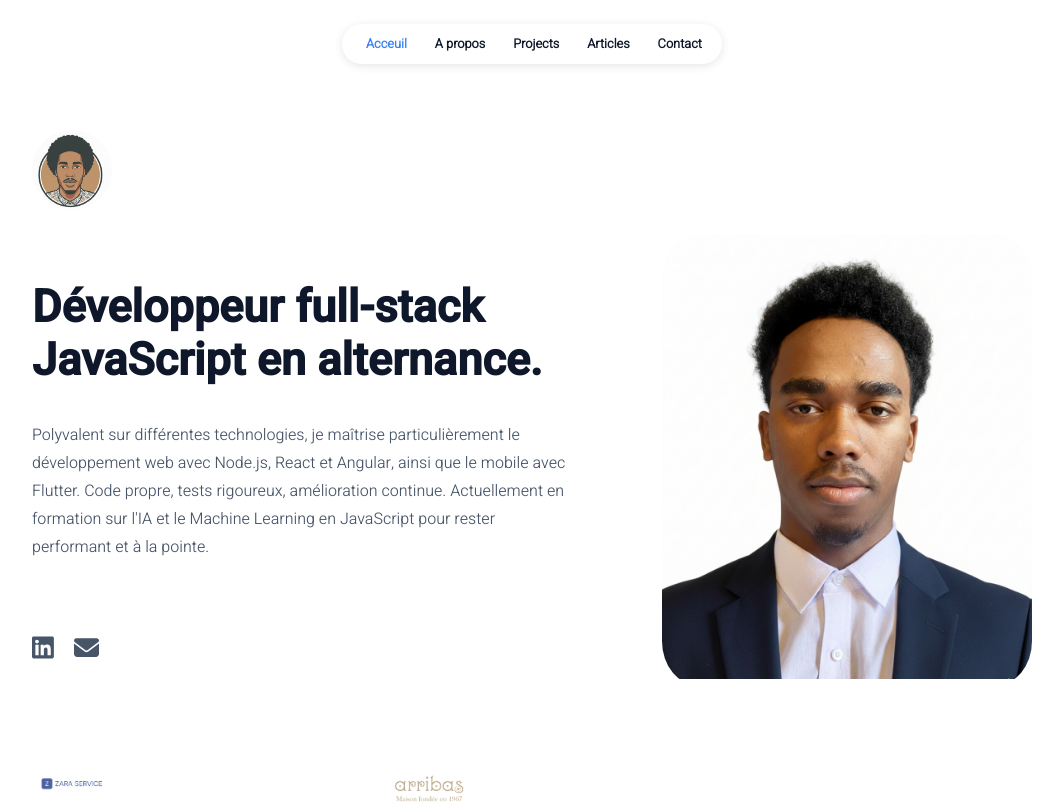
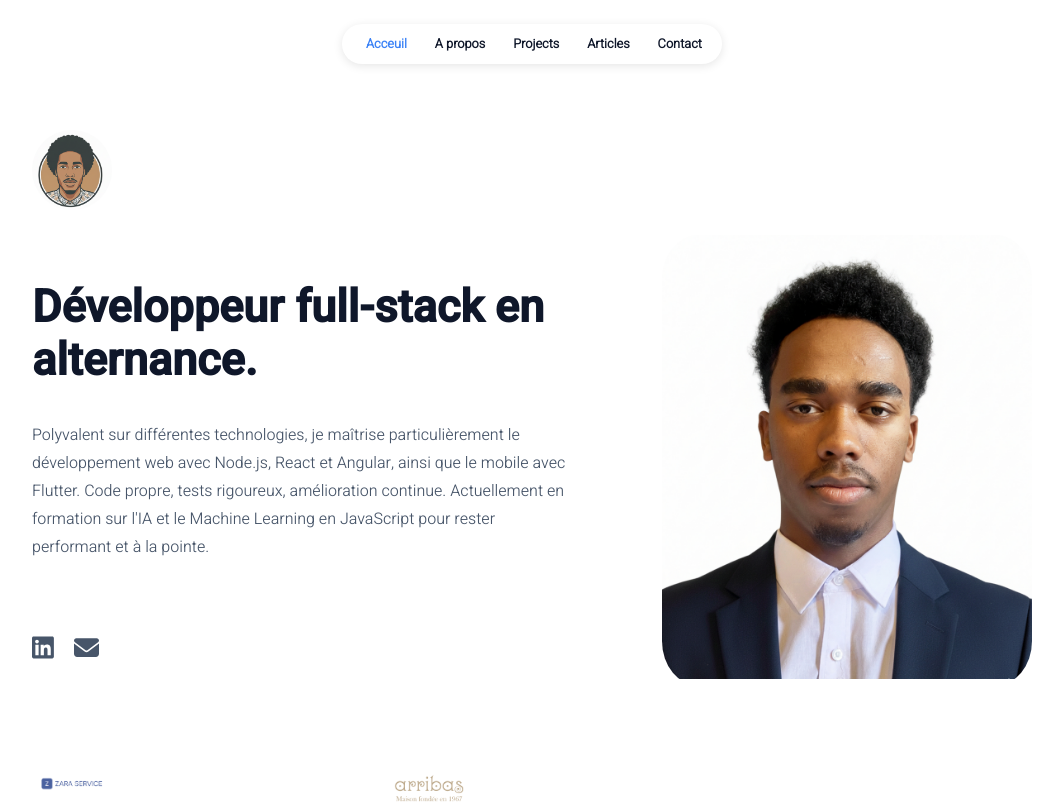
Before and after one commit to tsiorynobel/Portfolio-, a React (Create React App) app: page / in a window 1280 px wide. Shown: the top 804 px of the page, without its empty margins (108-1171 px from the left). Built offline with nearby package versions, Linux system fonts and the light colour scheme.

Commit message:
title update

```diff
--- a/src/data/user.js
+++ b/src/data/user.js
@@ -13,7 +13,7 @@ const INFO = {
 	},
 
 	homepage: {
-		title: "Développeur full-stack JavaScript en alternance.",
+		title: "Développeur full-stack en alternance.",
 		description: "Polyvalent sur différentes technologies, je maîtrise particulièrement le développement web avec Node.js, React et Angular, ainsi que le mobile avec Flutter. Code propre, tests rigoureux, amélioration continue. Actuellement en formation sur l'IA et le Machine Learning en JavaScript pour rester performant et à la pointe."
 	},
 
```
